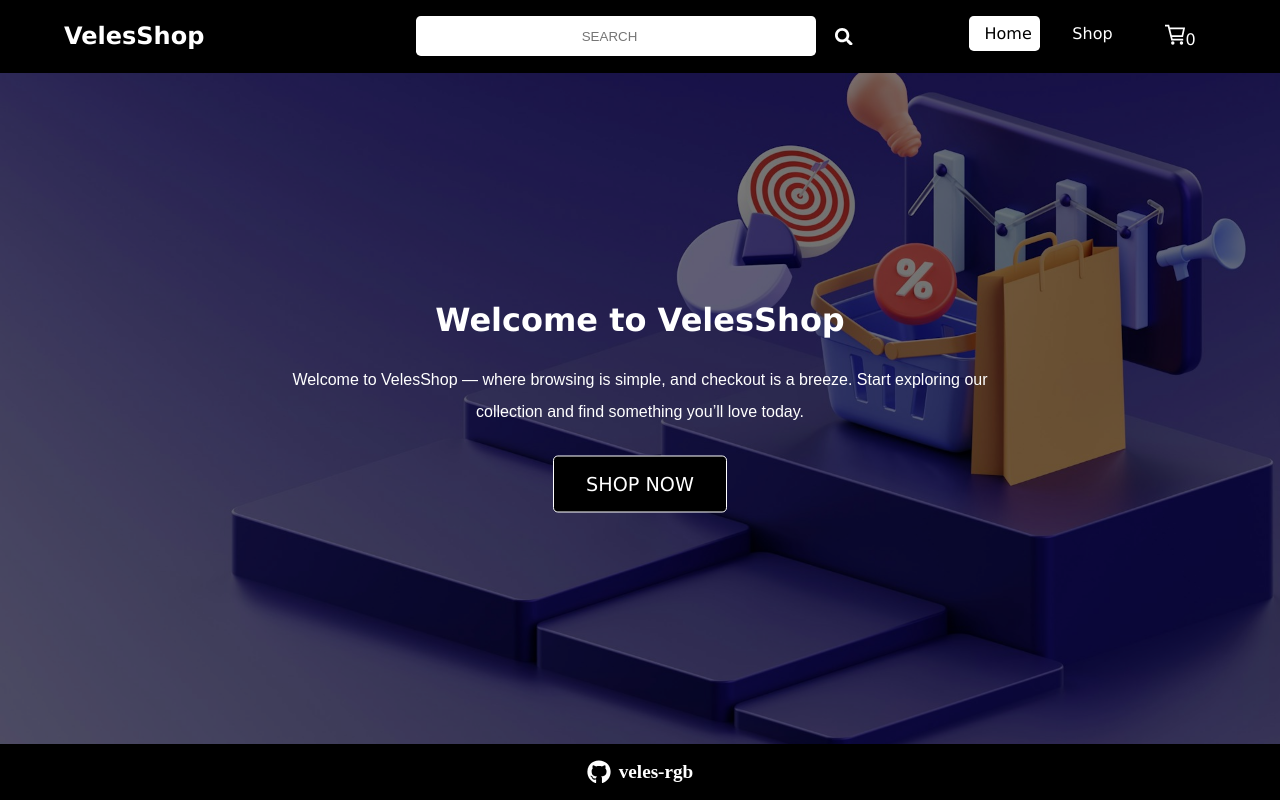
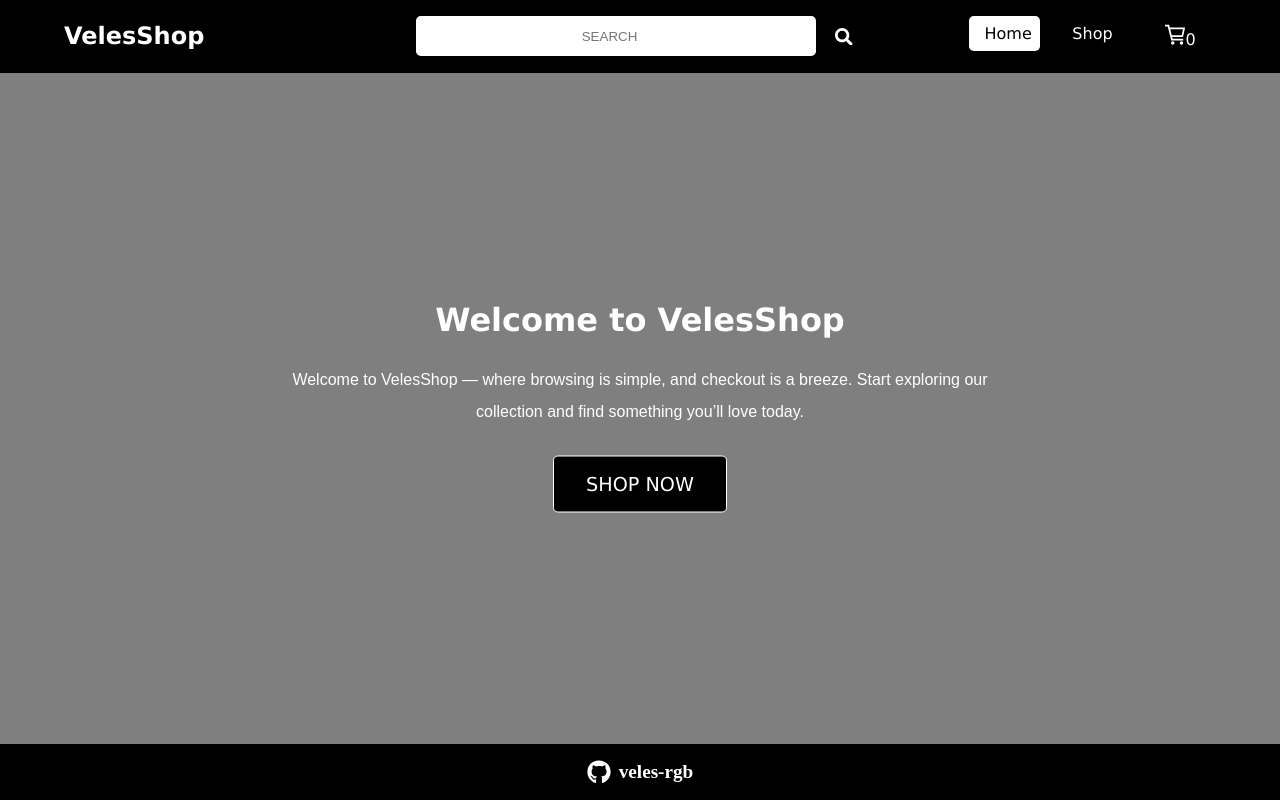
Before and after one commit to veles-rgb/shopping-cart, a React (Vite) app: page / in a window 1280 px wide. Built offline with nearby package versions, Linux system fonts and the light colour scheme.

Commit message:
Remove background image

```diff
--- a/src/pages/home/Home.jsx
+++ b/src/pages/home/Home.jsx
@@ -1,6 +1,5 @@
 import { useNavigate } from 'react-router';
 import styles from './Home.module.css';
-import hero from '/src/assets/hero.jpg';
 
 export default function Home() {
   const navigate = useNavigate();
@@ -10,7 +9,7 @@
   };
 
   return (
-    <div className={styles.page} style={{ backgroundImage: `url(${hero})` }}>
+    <div className={styles.page}>
       <div className={styles.overlay} />
       <div className={styles.content}>
         <h1>Welcome to VelesShop</h1>
```
